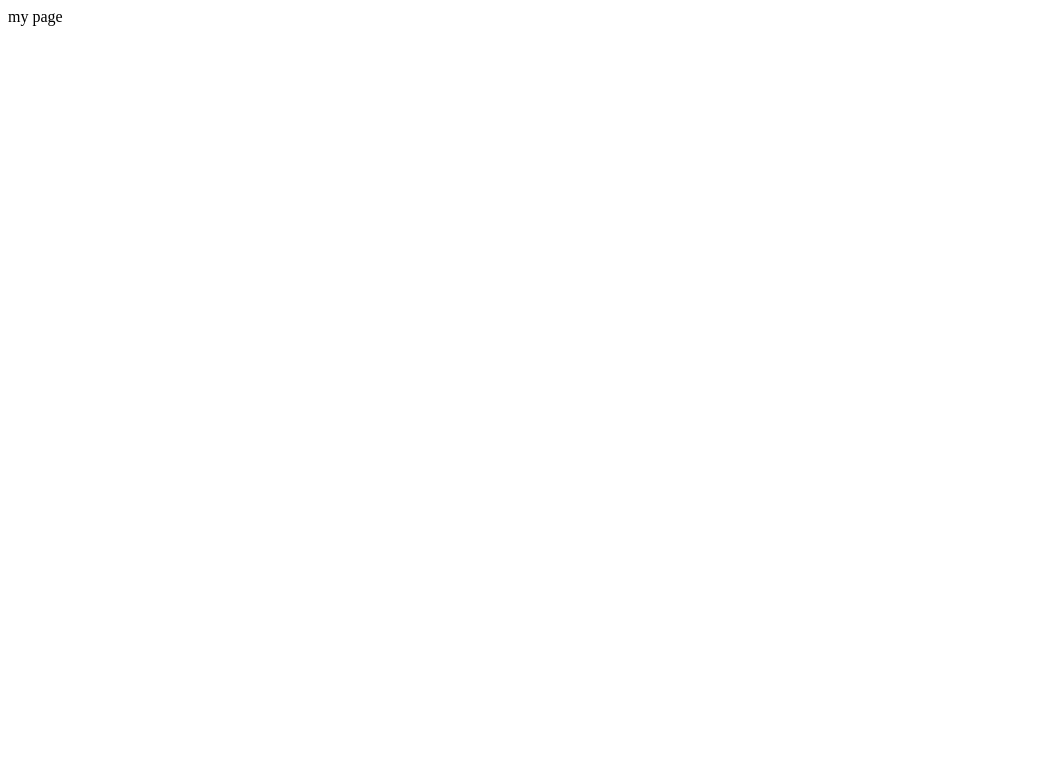
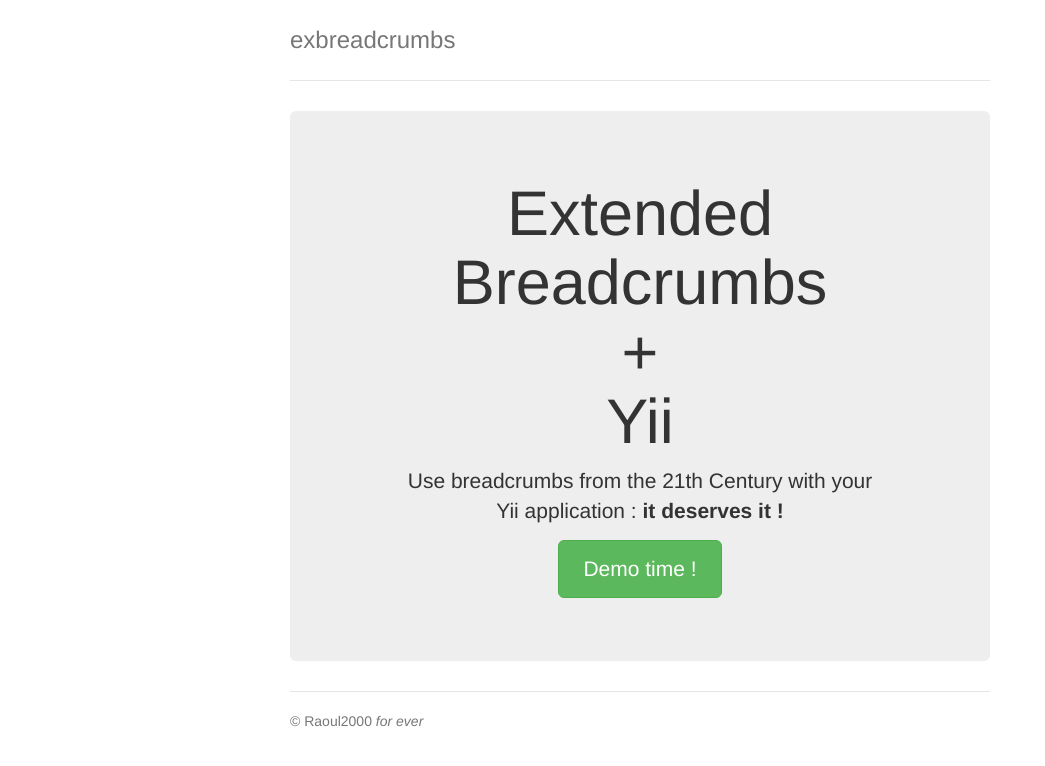
Before and after one commit to raoul2000/exbreadcrumbs, a plain HTML site: page index.html in a window 1280 px wide. Shown: the whole page, without its empty margins (0-1045 px from the left). Drawn offline with nearby package versions, Linux system fonts and the light colour scheme.

Commit message:
update main page

```diff
--- /dev/null
+++ b/css/jumbotron-narrow.css
@@ -0,0 +1,79 @@
+/* Space out content a bit */
+body {
+  padding-top: 20px;
+  padding-bottom: 20px;
+}
+
+/* Everything but the jumbotron gets side spacing for mobile first views */
+.header,
+.marketing,
+.footer {
+  padding-right: 15px;
+  padding-left: 15px;
+}
+
+/* Custom page header */
+.header {
+  padding-bottom: 20px;
+  border-bottom: 1px solid #e5e5e5;
+}
+/* Make the masthead heading the same height as the navigation */
+.header h3 {
+  margin-top: 0;
+  margin-bottom: 0;
+  line-height: 40px;
+}
+
+/* Custom page footer */
+.footer {
+  padding-top: 19px;
+  color: #777;
+  border-top: 1px solid #e5e5e5;
+}
+
+/* Customize container */
+@media (min-width: 768px) {
+  .container {
+    max-width: 730px;
+  }
+}
+.container-narrow > hr {
+  margin: 30px 0;
+}
+
+/* Main marketing message and sign up button */
+.jumbotron {
+  text-align: center;
+  border-bottom: 1px solid #e5e5e5;
+}
+.jumbotron .btn {
+  padding: 14px 24px;
+  font-size: 21px;
+}
+
+/* Supporting marketing content */
+.marketing {
+  margin: 40px 0;
+}
+.marketing p + h4 {
+  margin-top: 28px;
+}
+
+/* Responsive: Portrait tablets and up */
+@media screen and (min-width: 768px) {
+  /* Remove the padding we set earlier */
+  .header,
+  .marketing,
+  .footer {
+    padding-right: 0;
+    padding-left: 0;
+  }
+  /* Space out the masthead */
+  .header {
+    margin-bottom: 30px;
+  }
+  /* Remove the bottom border on the jumbotron for visual effect */
+  .jumbotron {
+    border-bottom: 0;
+  }
+}
--- a/index.html
+++ b/index.html
@@ -1 +1,40 @@
-my page
+<!DOCTYPE html>
+<html lang="en">
+	<head>
+		<meta charset="utf-8">
+		<meta http-equiv="X-UA-Compatible" content="IE=edge">
+		<meta name="viewport" content="width=device-width, initial-scale=1">
+		<title></title>
+		<link rel="stylesheet" href="https://maxcdn.bootstrapcdn.com/bootstrap/3.3.5/css/bootstrap.min.css">
+		<link rel="stylesheet" href="css/jumbotron-narrow.css">
+
+		<!--[if lt IE 9]>
+	      <script src="https://oss.maxcdn.com/html5shiv/3.7.2/html5shiv.min.js"></script>
+	      <script src="https://oss.maxcdn.com/respond/1.4.2/respond.min.js"></script>
+	    <![endif]-->
+	</head>
+	<body>
+		 <div class="container">
+		      <div class="header clearfix">
+		        <h3 class="text-muted">exbreadcrumbs</h3>
+		      </div>
+
+		      <div class="jumbotron">
+		        <h1>Extended Breadcrumbs<br/>+<br/>Yii</h1>
+		        <p class="lead">
+		        	Use breadcrumbs from the 21th Century with your <br/>Yii application : <strong>it deserves it !</strong>
+				</p>
+		        <p><a class="btn btn-lg btn-success" href="http://s172418307.onlinehome.fr/project/yiiDemo/index.php?r=extension/exbreadcrumbs" role="button">Demo time !</a></p>
+		      </div>
+
+
+
+		      <footer class="footer">
+		        <p>&copy; Raoul2000 <em>for ever</em></p>
+		      </footer>
+    	</div> <!-- /container -->
+
+		<script	src="https://ajax.googleapis.com/ajax/libs/jquery/1.11.3/jquery.min.js"></script>
+		<script	src="https://maxcdn.bootstrapcdn.com/bootstrap/3.3.5/js/bootstrap.min.js"></script>
+	</body>
+</html>
```
